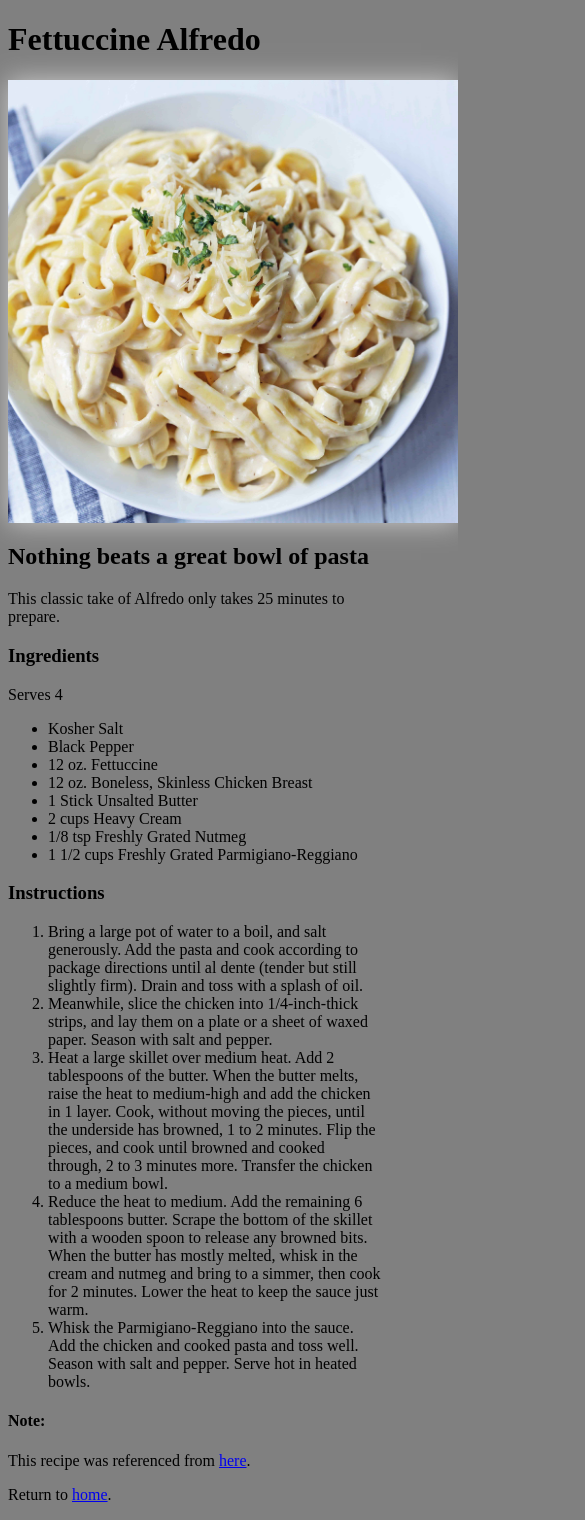
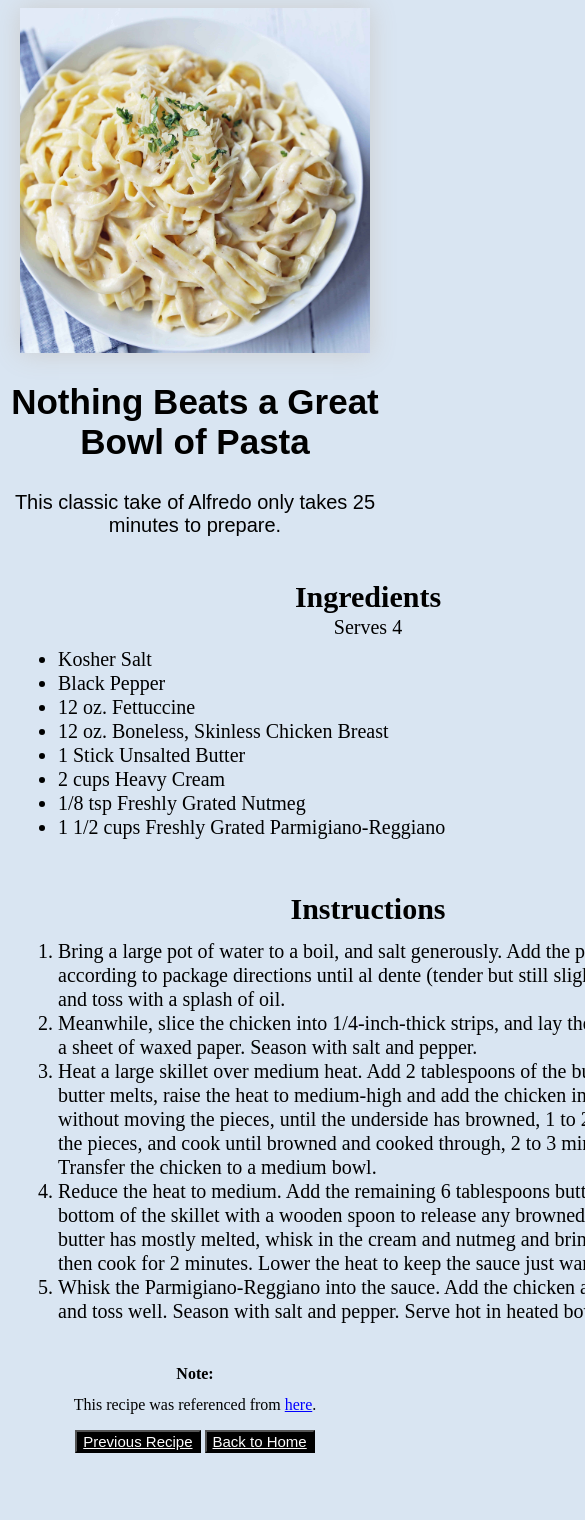
Before and after one commit to rbk6/odin-recipes, a plain HTML site: page alfredo.html in a window 390 px wide. Shown: the top 1520 px of the page, 585 px wide, since content can reach past the window. After the commit the page ends 1461 px from the top, so only its background shows below. Drawn offline with Linux system fonts and the light colour scheme.

Commit message:
finalized pages css implementation

```diff
--- a/alfredo.html
+++ b/alfredo.html
@@ -5,13 +5,16 @@
         <title>Fettuccine Alfredo Recipe</title>
         <link rel="stylesheet" href="css/styles.css">
     </head>
-    <body style="background-color: gray;">
-        <h1>Fettuccine Alfredo</h1>
-        <img src="img/alfredo.jpg" width="450" alt="Chicken Fettuccine Alfredo with Garnish" class="center">
-        <h2>Nothing beats a great bowl of pasta</h2>
-        <p>This classic take of Alfredo only takes 25 minutes to prepare.</p>
-        <h3>Ingredients</h3>
-        <p>Serves 4</p>
+    <body style="background-color: #d9e5f2;">
+        <div>
+            <img src="img/alfredo.jpg" width="350" class="center" alt="Chicken Fettuccine Alfredo with Garnish">
+            <h2 class="recipe" style="text-align: center; font-size: 35px;">Nothing Beats a Great Bowl of Pasta</h2>
+            <p class="recipe" style="text-align: center; font-size: 20px;">This classic take of Alfredo only takes 25 minutes to prepare.</p>
+        </div>
+        <div style="text-align: center;">
+            <div class ="list">
+                <h3 style="text-align: center; line-height: 0px; font-size: 30px;">Ingredients</h3>
+                <p style="text-align: center; line-height: 0px;">Serves 4</p>
                 <ul>
                     <li>Kosher Salt</li>
                     <li>Black Pepper</li>
@@ -22,7 +25,11 @@
                     <li>1/8 tsp Freshly Grated Nutmeg</li>
                     <li>1 1/2 cups Freshly Grated Parmigiano-Reggiano</li>
                 </ul>
-        <h3>Instructions</h3>
+            </div>
+        </div>
+        <div style="text-align: center;">
+            <div class="list">
+                <h3 style="text-align: center; line-height: 0px; font-size: 30px;">Instructions</h3>
                 <ol>
                     <li>Bring a large pot of water to a boil, and salt generously. Add the pasta and cook according
                     to package directions until al dente (tender but still slightly firm). Drain and toss with
@@ -40,9 +47,13 @@
                     <li>Whisk the Parmigiano-Reggiano into the sauce. Add the chicken and cooked pasta and toss well.
                     Season with salt and pepper. Serve hot in heated bowls.</li>
                 </ol>
-        <h4>Note:</h4>
-        <p>This recipe was referenced from
-        <a href="https://www.foodnetwork.com/recipes/food-network-kitchen/chicken-fettuccine-alfredo-3364118">here</a>.</p>
-        <p>Return to <a href="index.html">home</a>.</p>
+            </div>
+        </div>
+        <div style="text-align: center;">
+            <h4 style="line-height: 0px;">Note:</h4>
+            <p>This recipe was referenced from <a id="notb" href="https://www.foodnetwork.com/recipes/food-network-kitchen/chicken-fettuccine-alfredo-3364118">here</a>.</p>
+            <button style="background-color: black;" class="returnh"><a style="color:white; font-size: 15px;" href="burger.html">Previous Recipe</a></button>
+            <button style="background-color: black;" class="returnh"><a style="color:white; font-size: 15px;" href="index.html">Back to Home</a></button>
+        </div>
     </body>
 </html>
--- a/css/styles.css
+++ b/css/styles.css
@@ -47,13 +47,7 @@ li {
     display: inline-block;
     text-align: justify;
 }
-.philly {
-    font-family: Arial, Helvetica, sans-serif;
-    font-size: 40px;
-    line-height: 10px;
-    text-shadow: 0px 0px 5px #888888;
-}
-.philly-sub {
+.recipe {
     font-family: Arial, Helvetica, sans-serif;
 }
 .returnh a:visited {
```
Also changed, not shown: burger.html (+24 -11 lines), cheesesteak.html (+6 -5 lines), index.html (+3 -2 lines). Lines whose indentation alone changed are shown as unchanged.
